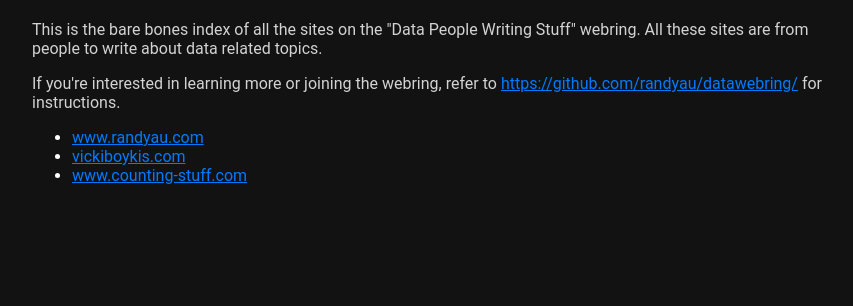
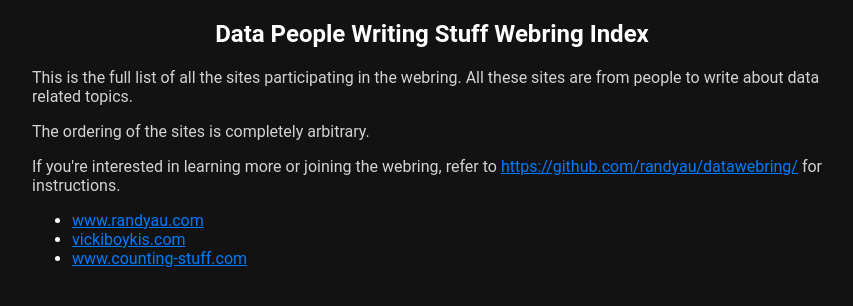
Before and after one commit to randyau/datawebring, a plain HTML site: page index.html in a window 1280 px wide. Shown: the whole page, without its empty margins (208-1061 px from the left). Drawn offline with Linux system fonts and the light colour scheme.

Commit message:
Update index.html

```diff
--- a/index.html
+++ b/index.html
@@ -27,10 +27,13 @@ a {
     <title>Data People Writing Stuff Webring Index</title>
   </head>
   <body>
+    <h2>Data People Writing Stuff Webring Index</h2>
     <p>
-    This is the bare bones index of all the sites on the "Data People Writing Stuff" webring.
+    This is the full list of all the sites participating in the webring.
     All these sites are from people to write about data related topics.
     </p>
+
+    <p>The ordering of the sites is completely arbitrary.</p>
 
     <p>If you're interested in learning more or joining the webring,
       refer to <a href='https://github.com/randyau/datawebring/'>https://github.com/randyau/datawebring/</a> for instructions.
```
